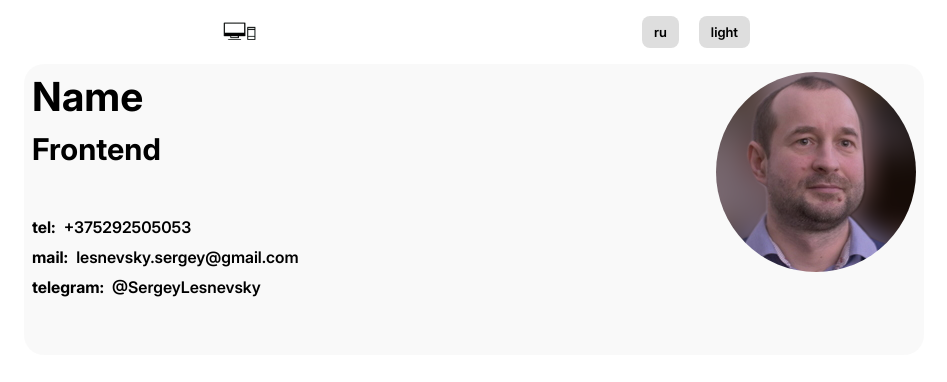
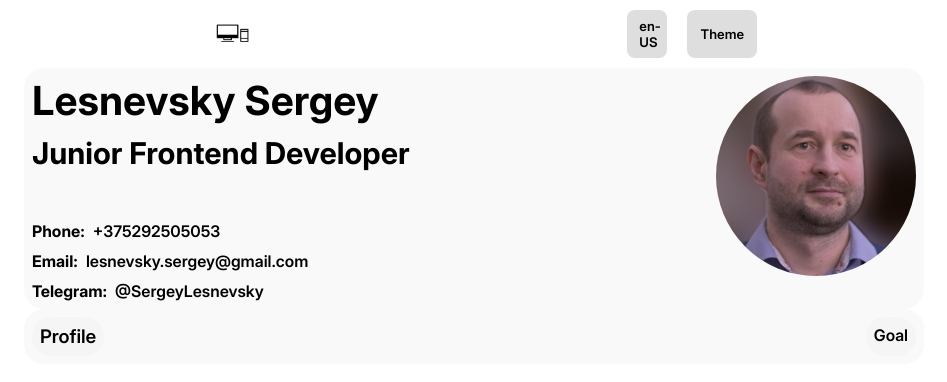
Before and after one commit to Sergey-Lesnevskiy/cd_react, a React (Vite) app: page / in a window 1280 px wide. Shown: the top 382 px of the page, without its empty margins (166-1113 px from the left). Built offline with nearby package versions, Linux system fonts and the light colour scheme.

Commit message:
feat: add localization

```diff
--- a/package.json
+++ b/package.json
@@ -10,8 +10,11 @@
     "preview": "vite preview"
   },
   "dependencies": {
+    "i18next": "^25.5.2",
+    "i18next-browser-languagedetector": "^8.2.0",
     "react": "^19.1.1",
-    "react-dom": "^19.1.1"
+    "react-dom": "^19.1.1",
+    "react-i18next": "^15.7.3"
   },
   "devDependencies": {
     "@eslint/js": "^9.35.0",
--- a/src/App.tsx
+++ b/src/App.tsx
@@ -2,6 +2,7 @@
 import { Main } from './App'
 import AboutUs from './components/AboutUs'
 import Header from './components/Header'
+import Profile from './components/Profile'
 import { GlobalStyles } from './styles'
 
 function App() {
@@ -13,6 +14,7 @@ function App() {
       <Header/>
       <Main>
         <AboutUs/>
+        <Profile/>
       </Main>
     </>
 
--- /dev/null
+++ b/src/assets/locales/en.json
@@ -0,0 +1,11 @@
+{
+  "theme": "Theme",
+  "name": "Lesnevsky Sergey",
+  "role": "Junior Frontend Developer",
+  "phone": "Phone:",
+  "mail": "Email:",
+  "telegram": "Telegram:",
+
+   "profileTitle": "Profile",
+    "goal": "Goal"
+}
--- /dev/null
+++ b/src/assets/locales/ru.json
@@ -0,0 +1,12 @@
+{
+    "theme": "Тема",
+    "name": "Лесневский Сергей",
+    "role": "Junior Frontend Developer",
+    "phone": "Телефон:",
+    "mail": "Емейл:",
+    "telegram": "Телеграм",
+
+
+    "profileTitle": "Профиль",
+    "goal": "Цель"
+}
--- a/src/components/AboutUs/index.tsx
+++ b/src/components/AboutUs/index.tsx
@@ -12,22 +12,24 @@ import {
   TitleName,
   WrapperImage,
 } from "./styled";
+import { useTranslation } from "react-i18next";
 
 function AboutUs() {
+   const { t } = useTranslation();
   return (
     <About>
       <LeftSide>
-        <TitleName>Name</TitleName>
-        <Role>Frontend</Role>
+        <TitleName>{t("name")}</TitleName>
+        <Role>{t("role")}</Role>
         <ListContact>
           <Item>
-            <Contact>tel:</Contact> <ContactValue href="tel:+375292505053">+375292505053</ContactValue>
+            <Contact>{t("phone")}</Contact> <ContactValue href="tel:+375292505053">+375292505053</ContactValue>
           </Item>
           <Item>
-            <Contact>mail:</Contact> <ContactValue href="mailto:lesnevsky.sergey@gmail.com">lesnevsky.sergey@gmail.com</ContactValue>
+            <Contact>{t("mail")}</Contact> <ContactValue href="mailto:lesnevsky.sergey@gmail.com">lesnevsky.sergey@gmail.com</ContactValue>
           </Item>
           <Item>
-            <Contact>telegram:</Contact> <ContactValue href="https://t.me/SergeyLesnevsky">@SergeyLesnevsky</ContactValue>
+            <Contact>{t("telegram")}</Contact> <ContactValue href="https://t.me/SergeyLesnevsky">@SergeyLesnevsky</ContactValue>
           </Item>
         </ListContact>
       </LeftSide>
--- a/src/components/AboutUs/styled.ts
+++ b/src/components/AboutUs/styled.ts
@@ -27,7 +27,7 @@ export const Role = styled.h2`
   font-weight: 700;
 `;
 export const ListContact = styled.ul`
-margin: 50px 0 ;
+margin: 50px 0 0 ;
 display: flex;
 flex-direction: column;
 gap: 10px;
--- a/src/components/Header/index.tsx
+++ b/src/components/Header/index.tsx
@@ -1,20 +1,27 @@
-import { images } from "../../constants/images"
-import { LogoImage, LogoWrapper, ToggleButton, WrapperButtons, WrapperHeader } from "./styled"
-
+import { useTranslation } from "react-i18next";
+import { LogoImage, LogoWrapper, ToggleButton, WrapperButtons, WrapperHeader } from "./styled";
+import { images } from "../../constants/images";
 
 function Header() {
+  const { t, i18n } = useTranslation();
+
+  const toggleLanguage = () => {
+    i18n.changeLanguage(i18n.language === "ru" ? "en" : "ru");
+  };
 
   return (
     <WrapperHeader>
       <LogoWrapper href="/">
-      <LogoImage src={images.general.logo} alt={'logo'} />
+        <LogoImage src={images.general.logo} alt="logo" />
       </LogoWrapper>
       <WrapperButtons>
-      <ToggleButton>ru</ToggleButton>
-      <ToggleButton>light</ToggleButton>
+        <ToggleButton  onClick={toggleLanguage} $width="40px">
+          {i18n.language}
+        </ToggleButton>
+        <ToggleButton $width="70px">{t("theme")}</ToggleButton>
       </WrapperButtons>
     </WrapperHeader>
-  )
+  );
 }
 
-export default Header
+export default Header;
--- a/src/components/Header/styled.ts
+++ b/src/components/Header/styled.ts
@@ -15,11 +15,16 @@ import styled from "styled-components";
 //   $border?: string;
 //   $opacity?: string;
 // }
+interface ToggleButtonProps {
+  $width?: string;
 
-export const ToggleButton = styled.button`
+}
+
+export const ToggleButton = styled.button<ToggleButtonProps>`
   border: none;
   outline: none;
   padding: 8px 12px;
+  width: ${({ $width }) => $width};
   border-radius: 8px;
   background-color: #dedede;
   transition: background-color 0.6s ease, color 0.6s ease;
--- /dev/null
+++ b/src/components/Profile/index.tsx
@@ -0,0 +1,20 @@
+
+import {
+ProfileStyle,
+  SubTitleSection,
+TitleSection
+} from "./styled";
+import { useTranslation } from "react-i18next";
+
+function Profile() {
+  const { t } = useTranslation();
+  return (
+    <ProfileStyle>
+      <TitleSection>{t("profileTitle")}</TitleSection>
+      <SubTitleSection>{t("goal")}</SubTitleSection>
+
+    </ProfileStyle>
+  );
+}
+
+export default Profile;
--- /dev/null
+++ b/src/components/Profile/styled.ts
@@ -0,0 +1,26 @@
+import styled from "styled-components";
+
+
+export const ProfileStyle = styled.section`
+  display: flex;
+  justify-content: space-between;
+  padding: 8px;
+  border-radius: 20px;
+  background-color: #e9e9e945;
+`;
+
+export const TitleSection = styled.h3`
+  display: flex;
+  justify-content: space-between;
+  padding: 8px;
+  border-radius: 20px;
+  background-color: #e9e9e945;
+`;
+
+export const SubTitleSection = styled.h4`
+  display: flex;
+  justify-content: space-between;
+  padding: 8px;
+  border-radius: 20px;
+  background-color: #e9e9e945;
+`;
--- /dev/null
+++ b/src/i18n.js
@@ -0,0 +1,17 @@
+import i18n from "i18next";
+import { initReactI18next } from "react-i18next";
+import LanguageDetector from "i18next-browser-languagedetector";
+import en from "./assets/locales/en.json";
+import ru from "./assets/locales/ru.json";
+
+i18n
+  .use(LanguageDetector) // автоматически определяет язык (по браузеру, локалстораджу и т.п.)
+  .use(initReactI18next); // подключаем к React
+
+i18n.init({
+    resources: { en: { translation: en }, ru: { translation: ru } },
+    fallbackLng: "en",
+    interpolation: { escapeValue: false },
+});
+
+export default i18n;
--- a/src/main.tsx
+++ b/src/main.tsx
@@ -1,6 +1,7 @@
 import { StrictMode } from 'react'
 import { createRoot } from 'react-dom/client'
-import App from './App.tsx'
+import App from './App.tsx';
+import "./i18n";
 
 createRoot(document.getElementById('root')!).render(
   <StrictMode>
```
Also changed, not shown: 1 other file (tests, documents, lock files or other folders).
